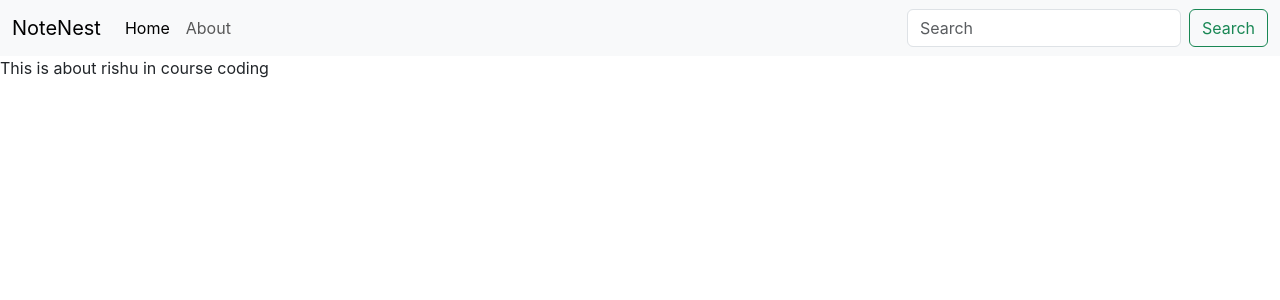
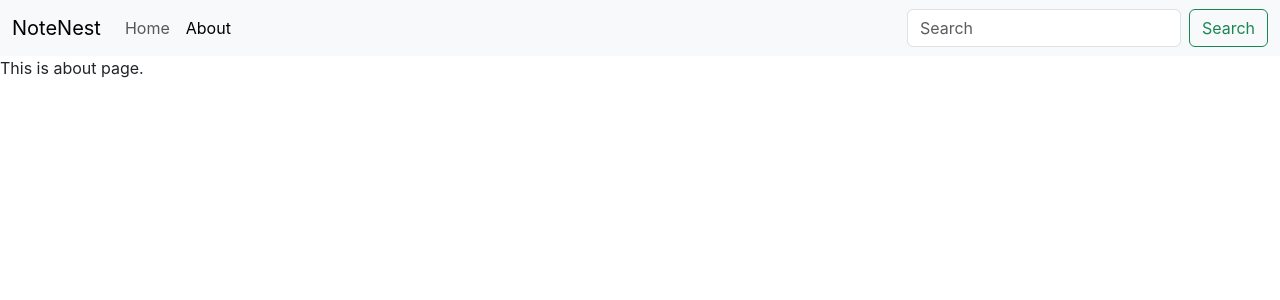
Before and after one commit to VanshGusain18/NoteNest-App, a React (Create React App) app: page /about in a window 1280 px wide. Shown: the top 300 px of the page. Built offline with nearby package versions, Linux system fonts and the light colour scheme.

Commit message:
learned uselocation hook

```diff
--- a/src/Components/About.js
+++ b/src/Components/About.js
@@ -2,15 +2,7 @@ import React, { useContext, useEffect } from "react";
 import NoteContext from "../Context/notes/NoteContext";
 
 const About = () => {
-  const a = useContext(NoteContext);
-  useEffect(() => {
-    a.update();
-  }, [a]);
-  return (
-    <div>
-      This is about {a.state.name} in course {a.state.course}
-    </div>
-  );
+  return <div>This is about page.</div>;
 };
 
 export default About;
--- a/src/Components/Navbar.js
+++ b/src/Components/Navbar.js
@@ -1,13 +1,15 @@
-import React from "react";
+import React, { useEffect } from "react";
+import { Link, useLocation } from "react-router-dom";
 
 const Navbar = () => {
+  let location = useLocation();
   return (
     <div>
       <nav className="navbar navbar-expand-lg bg-body-tertiary">
         <div className="container-fluid">
-          <a className="navbar-brand" href="/">
+          <Link className="navbar-brand" to="/">
             NoteNest
-          </a>
+          </Link>
           <button
             className="navbar-toggler"
             type="button"
@@ -22,14 +24,25 @@ const Navbar = () => {
           <div className="collapse navbar-collapse" id="navbarSupportedContent">
             <ul className="navbar-nav me-auto mb-2 mb-lg-0">
               <li className="nav-item">
-                <a className="nav-link active" aria-current="page" href="/">
+                <Link
+                  className={`nav-link ${
+                    location.pathname === "/" ? "active" : ""
+                  } `}
+                  aria-current="page"
+                  to="/"
+                >
                   Home
-                </a>
+                </Link>
               </li>
               <li className="nav-item">
-                <a className="nav-link" href="/about">
+                <Link
+                  className={`nav-link ${
+                    location.pathname === "/about" ? "active" : ""
+                  } `}
+                  to="/about"
+                >
                   About
-                </a>
+                </Link>
               </li>
             </ul>
             <form className="d-flex" role="search">
--- a/src/Context/notes/NoteState.js
+++ b/src/Context/notes/NoteState.js
@@ -2,23 +2,8 @@ import React, { useState } from "react";
 import NoteContext from "./NoteContext";
 
 const NoteState = (props) => {
-  const s1 = {
-    name: "vansh",
-    course: "btech",
-  };
-  const [state, setState] = useState(s1);
-  const update = () => {
-    setTimeout(() => {
-      setState({
-        name: "rishu",
-        course: "coding",
-      });
-    }, 2000);
-  };
   return (
-    <NoteContext.Provider value={{ state, update }}>
-      {props.children}
-    </NoteContext.Provider>
+    <NoteContext.Provider value={{}}>{props.children}</NoteContext.Provider>
   );
 };
 
```
